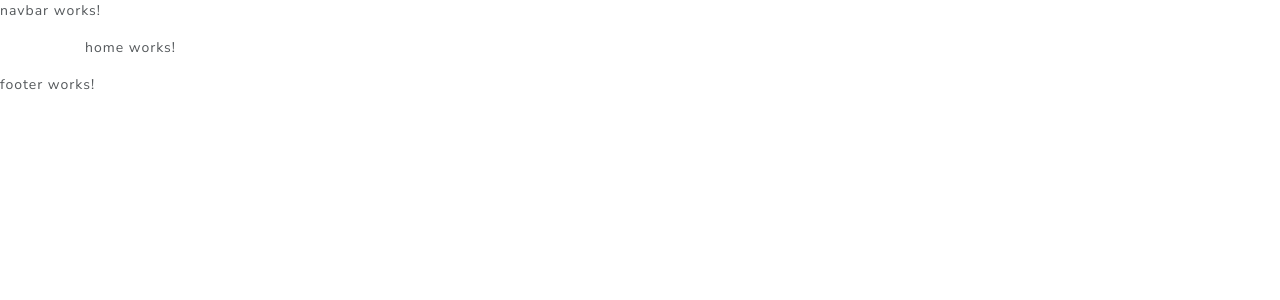
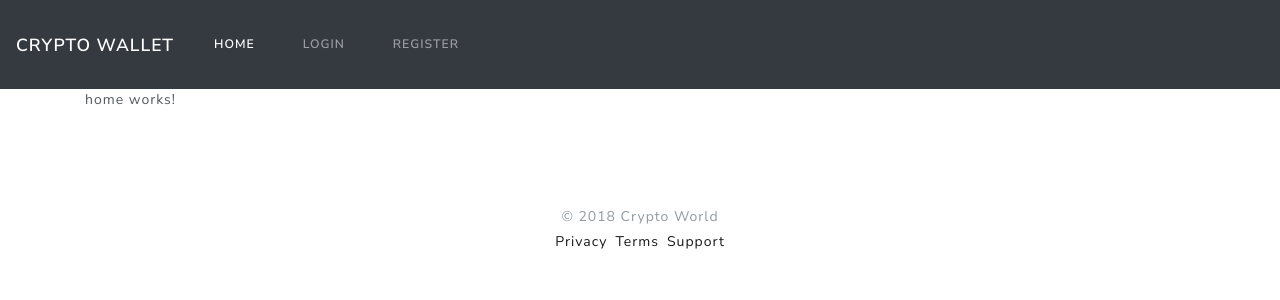
Before and after one commit to shterion/crypto-wallet, an Angular app: page / in a window 1280 px wide. Shown: the top 300 px of the page. Built offline with nearby package versions, Linux system fonts and the light colour scheme.

Commit message:
Create navbar and footer component

```diff
--- a/src/app/components/footer/footer.component.html
+++ b/src/app/components/footer/footer.component.html
@@ -1,3 +1,8 @@
-<p>
-  footer works!
-</p>
+<footer class="my-5 pt-5 text-muted text-center text-small">
+  <p class="mb-1">&copy; 2018 Crypto World</p>
+  <ul class="list-inline">
+    <li class="list-inline-item"><a href="#">Privacy</a></li>
+    <li class="list-inline-item"><a href="#">Terms</a></li>
+    <li class="list-inline-item"><a href="#">Support</a></li>
+  </ul>
+</footer>
--- a/src/app/components/navbar/navbar.component.html
+++ b/src/app/components/navbar/navbar.component.html
@@ -1,3 +1,20 @@
-<p>
-  navbar works!
-</p>
+<nav class="navbar navbar-expand-md navbar-dark bg-dark">
+  <a class="navbar-brand" href="#">Crypto Wallet</a>
+  <button class="navbar-toggler" type="button" data-toggle="collapse" data-target="#navbarsExampleDefault" aria-controls="navbarsExampleDefault" aria-expanded="false" aria-label="Toggle navigation">
+        <span class="navbar-toggler-icon"></span>
+  </button>
+
+  <div class="collapse navbar-collapse" id="navbarsExampleDefault">
+    <ul class="nav navbar-nav navbar-right">
+      <li class="nav-item active">
+        <a [routerLink]="['/']" class="nav-link" href="#">Home <span class="sr-only">(current)</span></a>
+      </li>
+      <li class="nav-item">
+        <a [routerLink]="['/login']" class="nav-link" href="#">Login</a>
+      </li>
+      <li class="nav-item">
+        <a [routerLink]="['/register']" class="nav-link" href="#">Register</a>
+      </li>
+    </ul>
+  </div>
+</nav>
--- a/src/index.html
+++ b/src/index.html
@@ -10,6 +10,9 @@
   <link rel="icon" type="image/x-icon" href="favicon.ico">
 </head>
 <body>
-  <app-root></app-root>
+  <app-root>Loading ...</app-root>
 </body>
+  <script src="https://code.jquery.com/jquery-3.2.1.slim.min.js" integrity="sha384-KJ3o2DKtIkvYIK3UENzmM7KCkRr/rE9/Qpg6aAZGJwFDMVNA/GpGFF93hXpG5KkN" crossorigin="anonymous"></script>
+  <script src="https://cdnjs.cloudflare.com/ajax/libs/popper.js/1.12.3/umd/popper.min.js" integrity="sha384-vFJXuSJphROIrBnz7yo7oB41mKfc8JzQZiCq4NCceLEaO4IHwicKwpJf9c9IpFgh" crossorigin="anonymous"></script>
+  <script src="https://maxcdn.bootstrapcdn.com/bootstrap/4.0.0-beta.2/js/bootstrap.min.js" integrity="sha384-alpBpkh1PFOepccYVYDB4do5UnbKysX5WZXm3XxPqe5iKTfUKjNkCk9SaVuEZflJ" crossorigin="anonymous"></script>
 </html>
```
